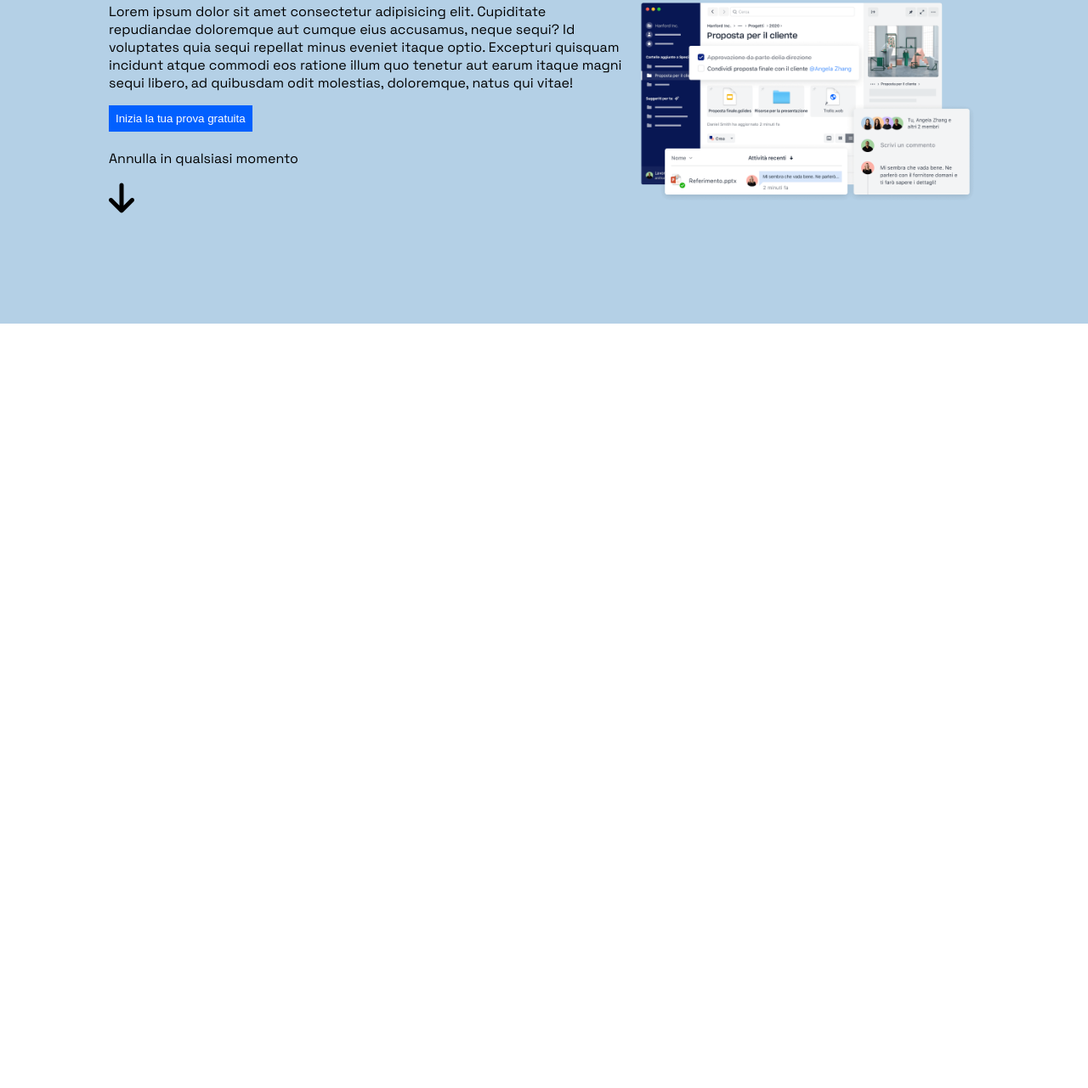
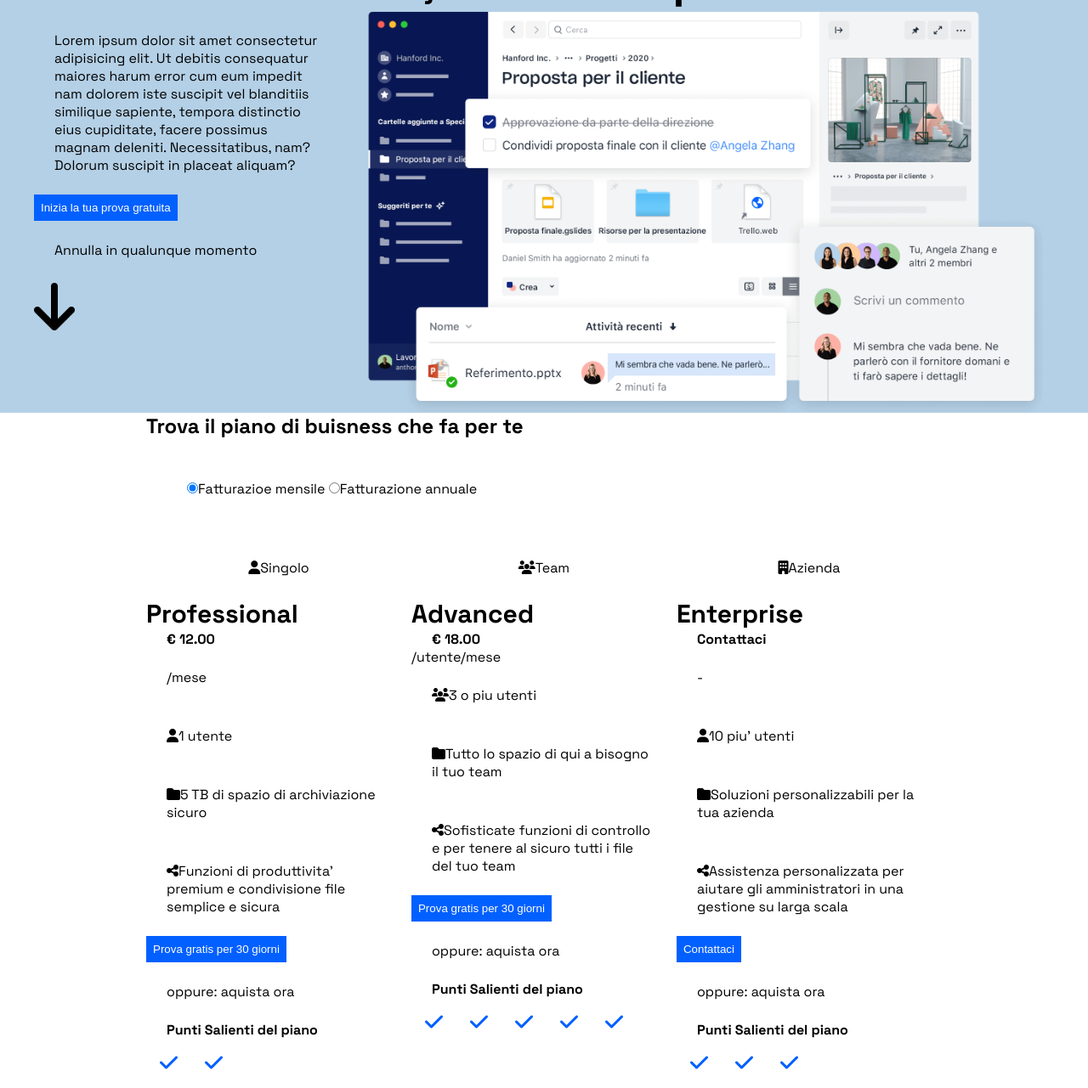
Before and after one commit to LorenzoScalvini/htmlcss-dropbox, a plain HTML site: page index.html in a window 1280 px wide. Shown: the part 189-1470 px from the top of the page at 85% size. Before the commit the page ends 800 px from the top, so only its background shows below. Drawn offline with Linux system fonts and the light colour scheme.

Commit message:
ADD: aggiunti layout plans e inizio stilying

```diff
--- a/css/app.css
+++ b/css/app.css
@@ -32,29 +32,65 @@ img {
 }
 
 p {
-	padding-bottom: 1rem;
+	padding: 1.5rem;
+}
+
+strong{
+	padding: 1.5rem;
+}
+
+h5 {
+	font-size: 30px;
 }
 
 /* CONTAINER & LAYOUT*/
-.container-full{
-	width: 100%;
+.container {
+	max-width: 1200px;
+	margin: 0 auto;
+	padding: 2 2rem;
 }
 
-.container {
-	max-width: 1200px;
-	display: flex;
+.container-small {
+	max-width: 1000px;
+	margin: 0 auto;
+	padding: 0 2rem;
 }
 
 .row {
 	display: flex;
-	justify-content: center;
-	align-items: center;
+	flex-wrap: wrap;
 }
+
+
+.col-100 {
+	width: 100%;
+}
+
+.col-70 {
+	width: 70%;
+}
+
+.col-30 {
+	width: 30%
+}
+
+.col-50 {
+	width: 50%;
+}
+
+.col-33 {
+	width: calc(100% / 3);
+}
+
 
 /* NAVBAR */
 .navbar {
 	background-color: #ffffff;
 	height: 4rem;
+}
+
+.nav-size{
+	width: 100%;
 }
 
 .menu {
@@ -65,19 +101,16 @@ p {
 }
 
 /* HERO */
+.hero-title {
+	text-align: center;
+	font-size: 54px;
+}
+
 .hero {
 	background-color: #b4d0e6;
 }
 
-.hero-container{
-	display: flex;
-	justify-content: center;
-	align-items: center;
-	padding: 8rem;
-
-}
-
-/*  Other */
+/*  Other / utilities */
 
 .btn {
 	width: auto;
@@ -95,3 +128,20 @@ p {
 .icon-style {
 	font-size: 40px;
 }
+
+.form-style{
+	padding: 3rem;
+}
+
+.text-center{
+	text-align: center;
+}
+
+.icon-size{
+	font-size: 4rem;
+}
+
+.check-style {
+	color: #0160ff;
+	font-size: 24px;
+}
--- a/index.html
+++ b/index.html
@@ -10,7 +10,7 @@
 <body>
     <header>
         <nav class="navbar">
-            <div class="container-full">
+            <div class="nav-size">
                 <div class="menu">
                     <div>
                         <ul>
@@ -35,22 +35,123 @@
 
     <main>
         <div class="hero">
-            <div class="hero-container">
+			<section class="section">
                 <div class="container">
+					<div class="row">
+						<div class="col-100">
+                            <h1 class="hero-title">Tutto cio che ti serve per il<br> lavoro, in n unico posto</h1>
+                        </div>
+						<div class="col-30">
+                            <p>Lorem ipsum dolor sit amet consectetur adipisicing elit. Ut debitis consequatur maiores harum error cum eum impedit nam dolorem iste suscipit vel blanditiis similique sapiente, tempora distinctio eius cupiditate, facere possimus magnam deleniti. Necessitatibus, nam? Dolorum suscipit in placeat aliquam?</p>
+                            <button class="btn btn-blue">Inizia la tua prova gratuita</button>
+                            <p>Annulla in qualunque momento</p>
+                            <i class="fa-solid fa-arrow-down icon-size"></i>
+                        </div>
+						<div class="col-70">
+                            <img src="./img/jumbo.png" alt="Immagine hero">
+                        </div>
+					</div>
+				</div>
+			</section>
+        </div>
+
+
+			<section class="section">
+				<div class="container-small">
+					<div class="row">
+                        <div class="col-100">
+                            <h1>Trova il piano di buisness che fa per te</h1>
+                            <form class="form-style">
+                                <label class="radio-inline">
+                                  <input type="radio" name="radioA" checked>Fatturazioe mensile
+                                </label>
+                                <label class="radio-inline">
+                                  <input type="radio" name="radioB">Fatturazione annuale
+                                </label>
+                              </form>
+                        </div>
+						<div class="col-33">
+                            <p class="text-center"><i class="fa-solid fa-user"></i>Singolo</p>
+                        </div>
+						<div class="col-33">
+                            <p class="text-center"><i class="fa-solid fa-users"></i>Team</p>
+                        </div>
+						<div class="col-33">
+                            <p class="text-center"><i class="fa-solid fa-building"></i>Azienda</p>
+                        </div>
+
+                        <div class="col-33">
+                            <h5>Professional</h5>
+                            <strong>&euro; 12.00</strong>
+                            <p>/mese</p>
+
                             <div>
-                        <p>
-                        Lorem ipsum dolor sit amet consectetur adipisicing elit. Cupiditate repudiandae doloremque aut cumque eius accusamus, neque sequi? Id voluptates quia sequi repellat minus eveniet itaque optio. Excepturi quisquam incidunt atque commodi eos ratione illum quo tenetur aut earum itaque magni sequi libero, ad quibusdam odit molestias, doloremque, natus qui vitae!
-                        </p>
-                        <button class="btn btn-blue">Inizia la tua prova gratuita</button>
-                        <p><br>Annulla in qualsiasi momento</p>
-                        <i class="fa-solid fa-arrow-down icon-style"></i>
+                                <p><i class="fa-solid fa-user"></i>1 utente</p>
+                                <p><i class="fa-solid fa-folder"></i>5 TB di spazio di archiviazione sicuro</p>
+                                <p><i class="fa-solid fa-share-nodes"></i>Funzioni di produttivita' premium e condivisione file semplice e sicura</p>
+                                <button class="btn btn-blue">Prova gratis per 30 giorni</button>
+                                <p>oppure: <a href="http://">aquista ora</a></p>
+
+                            <div>
+                                <strong>Punti Salienti del piano</strong>
+                                <ul>
+                                    <li><i class="fa-solid fa-check check-style"></i></li>
+                                    <li><i class="fa-solid fa-check check-style"></i></li>
+                                </ul>
                             </div>
+                            </div>
+                        </div>
+
+						<div class="col-33">
+                            <h5>Advanced</h5>
+                            <strong>&euro; 18.00</strong><br>
+                            /utente/mese
+
                             <div>
-                        <img class="img-hero" src="./img/jumbo.png" alt="">
+                                <p><i class="fa-solid fa-users"></i>3 o piu utenti</p>
+                                <p><i class="fa-solid fa-folder"></i>Tutto lo spazio di qui a bisogno il tuo team</p>
+                                <p><i class="fa-solid fa-share-nodes"></i>Sofisticate funzioni di controllo e per tenere al sicuro tutti i file del tuo team</p>
+                                <button class="btn btn-blue">Prova gratis per 30 giorni</button>
+                                <p>oppure: <a href="http://">aquista ora</a></p>
+
+                            <div>
+                                <strong>Punti Salienti del piano</strong>
+                                <ul>
+                                    <li><i class="fa-solid fa-check check-style"></i></li>
+                                    <li><i class="fa-solid fa-check check-style"></i></li>
+                                    <li><i class="fa-solid fa-check check-style"></i></li>
+                                    <li><i class="fa-solid fa-check check-style"></i></li>
+                                    <li><i class="fa-solid fa-check check-style"></i></li>
+                                </ul>
+                            </div>
+                        </div>
+                        </div>
+
+						<div class="col-33">
+                            <h5>Enterprise</h5>
+                            <strong>Contattaci</strong>
+                            <p>-</p>
+
+                            <div>
+                                <p><i class="fa-solid fa-user"></i>10 piu' utenti</p>
+                                <p><i class="fa-solid fa-folder"></i>Soluzioni personalizzabili per la tua azienda</p>
+                                <p><i class="fa-solid fa-share-nodes"></i>Assistenza personalizzata per aiutare gli amministratori in una gestione su larga scala</p>
+                                <button class="btn btn-blue">Contattaci</button>
+                                <p>oppure: <a href="http://">aquista ora</a></p>
+
+                            <div>
+                                <strong>Punti Salienti del piano</strong>
+                                <ul>
+                                    <li><i class="fa-solid fa-check check-style"></i></li>
+                                    <li><i class="fa-solid fa-check check-style"></i></li>
+                                    <li><i class="fa-solid fa-check check-style"></i></li>
+                                </ul>
                             </div>
                         </div>
 					</div>
 				</div>
+			</section>
+
     </main>
 </body>
 </html>
```
Lines whose indentation alone changed are shown as unchanged.
